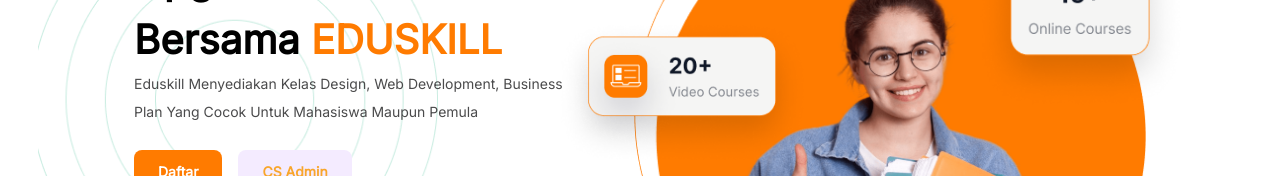
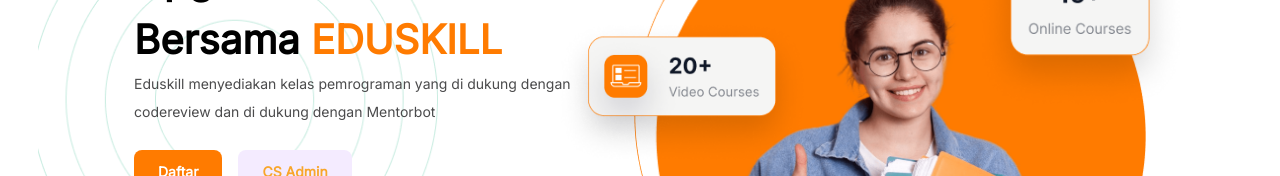
Before and after one commit to Halimp07/Eduskill, a React (Vite) app: page / in a window 1280 px wide. Shown: the part 258-434 px from the top of the page. Built offline with nearby package versions, Linux system fonts and the light colour scheme.

Commit message:
minor refactor: change desc Home.jsx

```diff
--- a/src/pages/home/Home.jsx
+++ b/src/pages/home/Home.jsx
@@ -66,8 +66,7 @@
             data-aos-delay="500"
             className="text-sm leading-7 text-gray max-w-md"
           >
-            Eduskill Menyediakan Kelas Design, Web Development, Business Plan
-            Yang Cocok Untuk Mahasiswa Maupun Pemula
+            Eduskill menyediakan kelas pemrograman yang di dukung dengan codereview dan di dukung dengan Mentorbot
           </p>
           <div className="mt-6">
             <button
```
